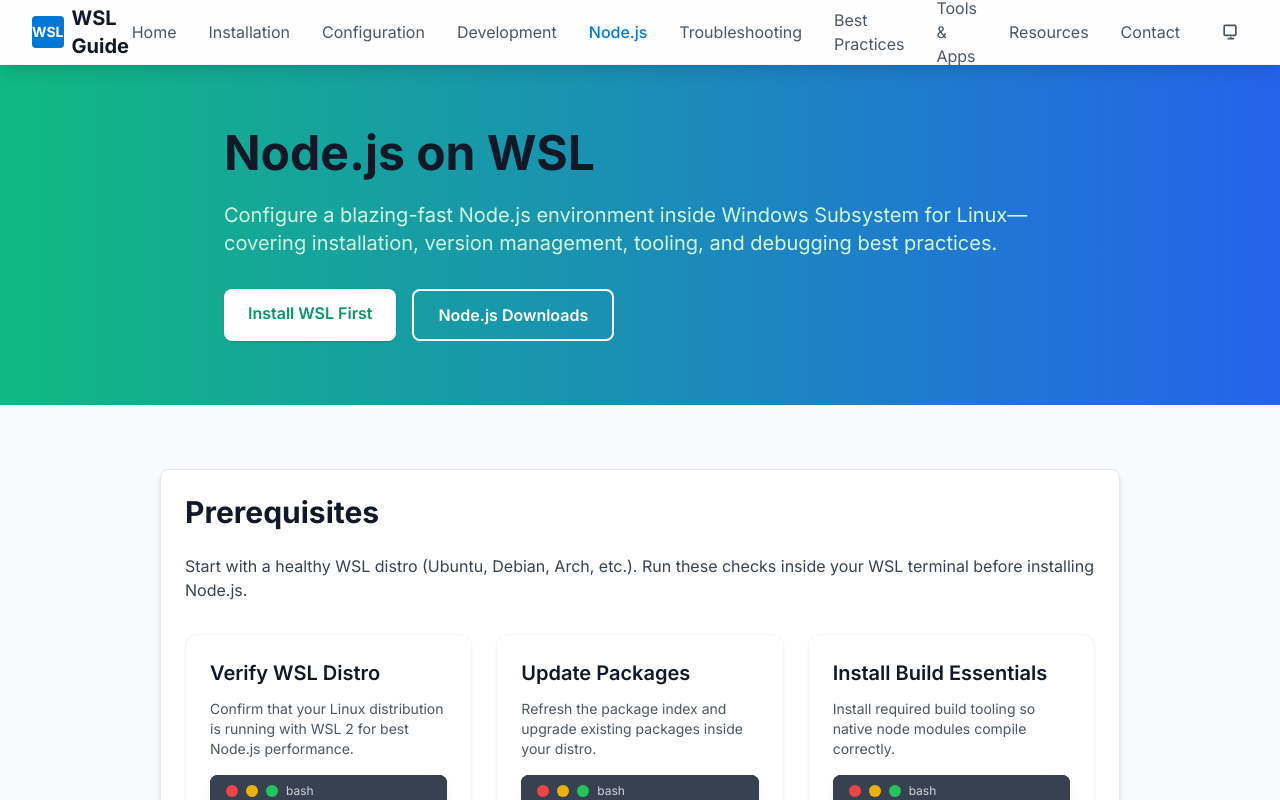
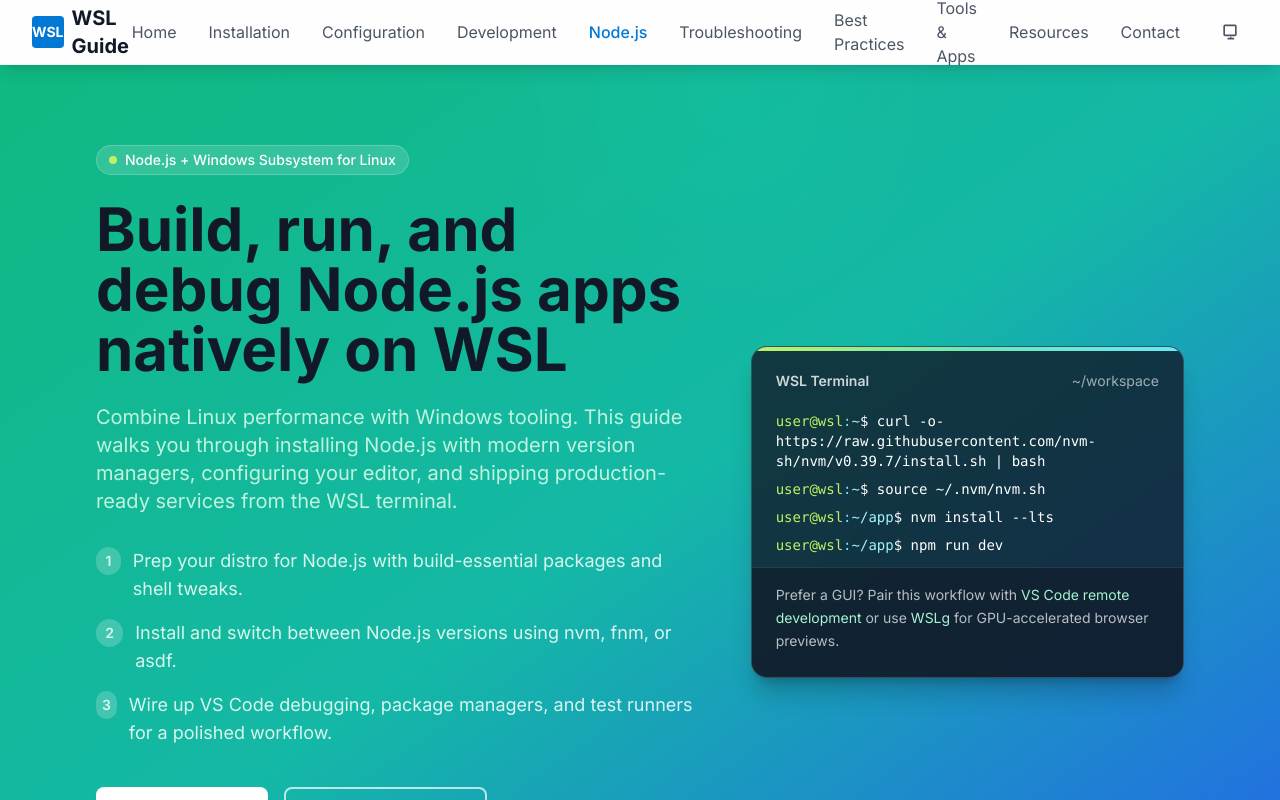
Before and after one commit to vinberg88/vinberg88.github.io, a Next.js app: page /node in a window 1280 px wide. Shown: the top 800 px of the page. Built offline with nearby package versions, Linux system fonts and the light colour scheme.

Commit message:
Enhance Node.js guide hero section

```diff
--- a/src/app/node/page.tsx
+++ b/src/app/node/page.tsx
@@ -107,35 +107,108 @@
 export default function NodePage() {
   return (
     <div className="min-h-screen bg-gray-50 dark:bg-gray-900">
-      <section className="bg-gradient-to-r from-emerald-500 to-blue-600 text-white py-16">
-        <div className="max-w-4xl mx-auto px-4 sm:px-6 lg:px-8">
-          <h1 className="text-4xl md:text-5xl font-bold mb-6">Node.js on WSL</h1>
-          <p className="text-xl text-emerald-100">
-            Configure a blazing-fast Node.js environment inside Windows Subsystem for Linux—covering installation,
-            version management, tooling, and debugging best practices.
+      <section className="relative overflow-hidden bg-gradient-to-br from-emerald-500 via-teal-500 to-blue-600 text-white py-20">
+        <div className="absolute inset-0 opacity-30 mix-blend-overlay" aria-hidden="true">
+          <div className="absolute -top-24 right-1/3 h-64 w-64 rounded-full bg-white/20 blur-3xl" />
+          <div className="absolute -bottom-24 left-10 h-56 w-56 rounded-full bg-white/10 blur-2xl" />
+        </div>
+        <div className="relative max-w-6xl mx-auto px-4 sm:px-6 lg:px-8">
+          <div className="flex flex-col-reverse lg:flex-row items-center gap-12">
+            <div className="w-full lg:w-7/12">
+              <span className="inline-flex items-center gap-2 px-3 py-1 rounded-full bg-white/15 border border-white/20 text-sm font-medium">
+                <span className="h-2 w-2 rounded-full bg-lime-300" />
+                Node.js + Windows Subsystem for Linux
+              </span>
+              <h1 className="mt-6 text-4xl md:text-6xl font-bold leading-tight">
+                Build, run, and debug Node.js apps natively on WSL
+              </h1>
+              <p className="mt-6 text-lg md:text-xl text-emerald-100/90 leading-relaxed max-w-2xl">
+                Combine Linux performance with Windows tooling. This guide walks you through installing Node.js with
+                modern version managers, configuring your editor, and shipping production-ready services from the WSL
+                terminal.
               </p>
-          <div className="mt-8 flex flex-wrap gap-4">
+              <ul className="mt-8 space-y-4 text-base md:text-lg text-emerald-50/90">
+                <li className="flex items-start gap-3">
+                  <span className="flex h-7 w-7 items-center justify-center rounded-full bg-white/20 text-sm font-semibold">1</span>
+                  <span>Prep your distro for Node.js with build-essential packages and shell tweaks.</span>
+                </li>
+                <li className="flex items-start gap-3">
+                  <span className="flex h-7 w-7 items-center justify-center rounded-full bg-white/20 text-sm font-semibold">2</span>
+                  <span>Install and switch between Node.js versions using nvm, fnm, or asdf.</span>
+                </li>
+                <li className="flex items-start gap-3">
+                  <span className="flex h-7 w-7 items-center justify-center rounded-full bg-white/20 text-sm font-semibold">3</span>
+                  <span>Wire up VS Code debugging, package managers, and test runners for a polished workflow.</span>
+                </li>
+              </ul>
+              <div className="mt-10 flex flex-wrap gap-4">
                 <Link
                   href="/installation/"
-              className="bg-white text-emerald-600 px-6 py-3 rounded-lg font-semibold shadow hover:bg-emerald-50 transition-colors"
+                  className="bg-white text-emerald-600 px-6 py-3 rounded-lg font-semibold shadow-lg shadow-black/10 hover:bg-emerald-50 transition-colors"
                 >
                   Install WSL First
+                </Link>
+                <Link
+                  href="#prerequisites"
+                  className="border-2 border-white/70 text-white px-6 py-3 rounded-lg font-semibold hover:bg-white hover:text-emerald-600 transition-colors"
+                >
+                  Skip to Setup Steps
                 </Link>
                 <a
                   href="https://nodejs.org/en/download/package-manager"
                   target="_blank"
                   rel="noopener noreferrer"
-              className="border-2 border-white text-white px-6 py-3 rounded-lg font-semibold hover:bg-white hover:text-emerald-600 transition-colors"
+                  className="inline-flex items-center gap-2 text-white/80 hover:text-white font-semibold"
                 >
-              Node.js Downloads
+                  Node.js package manager docs
+                  <svg className="h-4 w-4" fill="none" stroke="currentColor" strokeWidth="2" viewBox="0 0 24 24">
+                    <path strokeLinecap="round" strokeLinejoin="round" d="M5 12h14M12 5l7 7-7 7" />
+                  </svg>
                 </a>
+              </div>
+            </div>
+            <div className="w-full lg:w-5/12">
+              <div className="relative rounded-2xl bg-gray-900/80 backdrop-blur border border-white/15 shadow-xl shadow-black/20 overflow-hidden">
+                <div className="absolute inset-x-0 top-0 h-1 bg-gradient-to-r from-lime-300 via-emerald-300 to-cyan-300" />
+                <div className="px-6 pt-6 pb-3">
+                  <div className="flex items-center justify-between text-sm text-white/60">
+                    <span className="font-semibold text-white/80">WSL Terminal</span>
+                    <span>~/workspace</span>
+                  </div>
+                  <div className="mt-5 space-y-2 font-mono text-sm text-white/80">
+                    <div><span className="text-lime-300">user@wsl</span><span className="text-cyan-300">:</span><span className="text-cyan-200">~</span><span className="text-white">$ curl -o- https://raw.githubusercontent.com/nvm-sh/nvm/v0.39.7/install.sh | bash</span></div>
+                    <div><span className="text-lime-300">user@wsl</span><span className="text-cyan-300">:</span><span className="text-cyan-200">~</span><span className="text-white">$ source ~/.nvm/nvm.sh</span></div>
+                    <div><span className="text-lime-300">user@wsl</span><span className="text-cyan-300">:</span><span className="text-cyan-200">~/app</span><span className="text-white">$ nvm install --lts</span></div>
+                    <div><span className="text-lime-300">user@wsl</span><span className="text-cyan-300">:</span><span className="text-cyan-200">~/app</span><span className="text-white">$ npm run dev</span></div>
+                  </div>
+                </div>
+                <div className="px-6 pb-6 pt-4 bg-gray-900/60 border-t border-white/10">
+                  <p className="text-sm text-white/70 leading-relaxed">
+                    Prefer a GUI? Pair this workflow with{' '}
+                    <Link href="/development/" className="text-emerald-200 underline-offset-4 hover:underline">
+                      VS Code remote development
+                    </Link>{' '}
+                    or use{' '}
+                    <a
+                      href="https://learn.microsoft.com/windows/wsl/connect-usb"
+                      target="_blank"
+                      rel="noopener noreferrer"
+                      className="text-emerald-200 underline-offset-4 hover:underline"
+                    >
+                      WSLg
+                    </a>{' '}
+                    for GPU-accelerated browser previews.
+                  </p>
+                </div>
+              </div>
+            </div>
           </div>
         </div>
       </section>
 
       <section className="py-16">
         <div className="max-w-5xl mx-auto px-4 sm:px-6 lg:px-8">
-          <div className="card mb-12">
+          <div className="card mb-12" id="prerequisites">
             <h2 className="text-3xl font-bold text-gray-900 dark:text-gray-100 mb-6">Prerequisites</h2>
             <p className="text-gray-700 dark:text-gray-300 mb-8">
               Start with a healthy WSL distro (Ubuntu, Debian, Arch, etc.). Run these checks inside your WSL terminal
```
Lines whose indentation alone changed are shown as unchanged.
